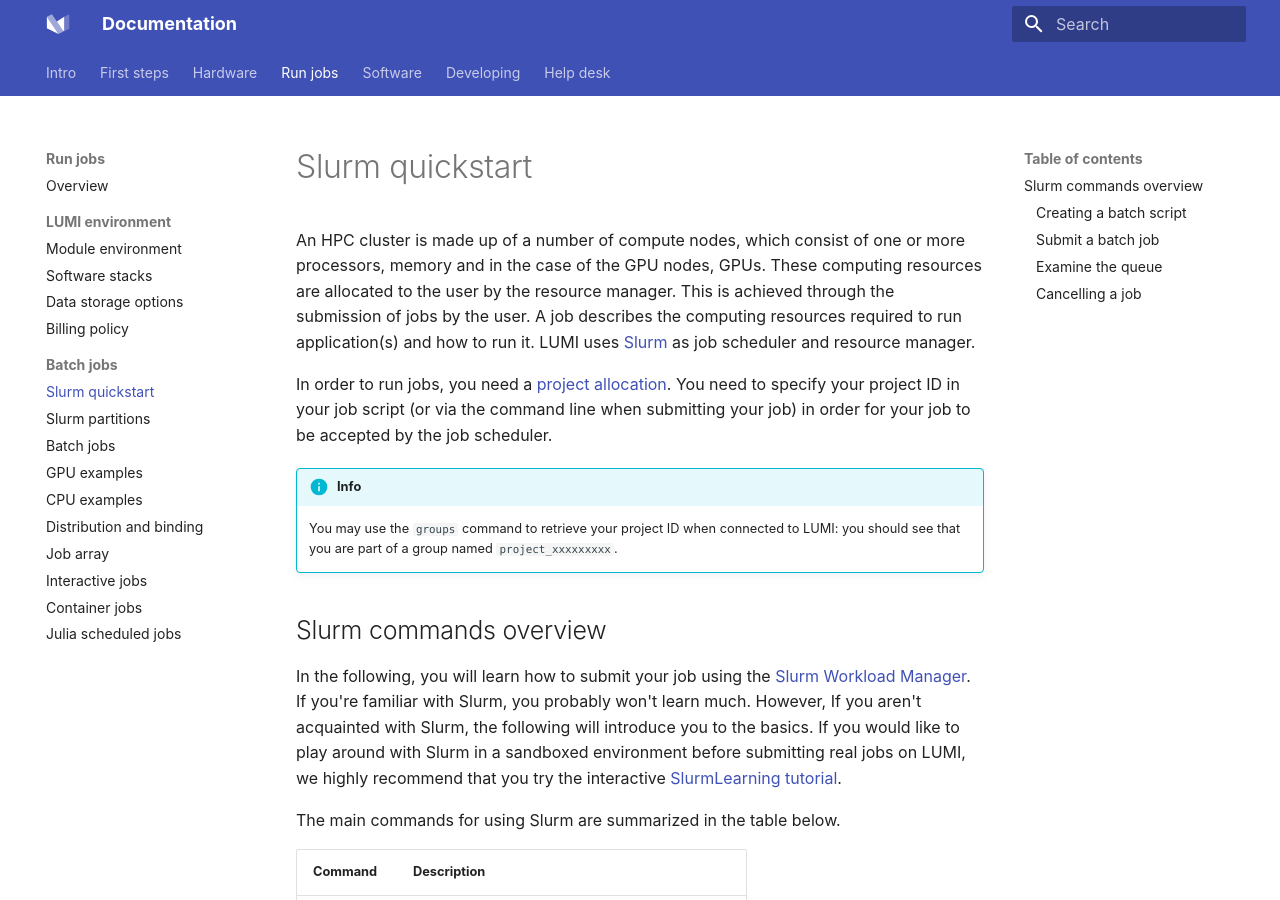
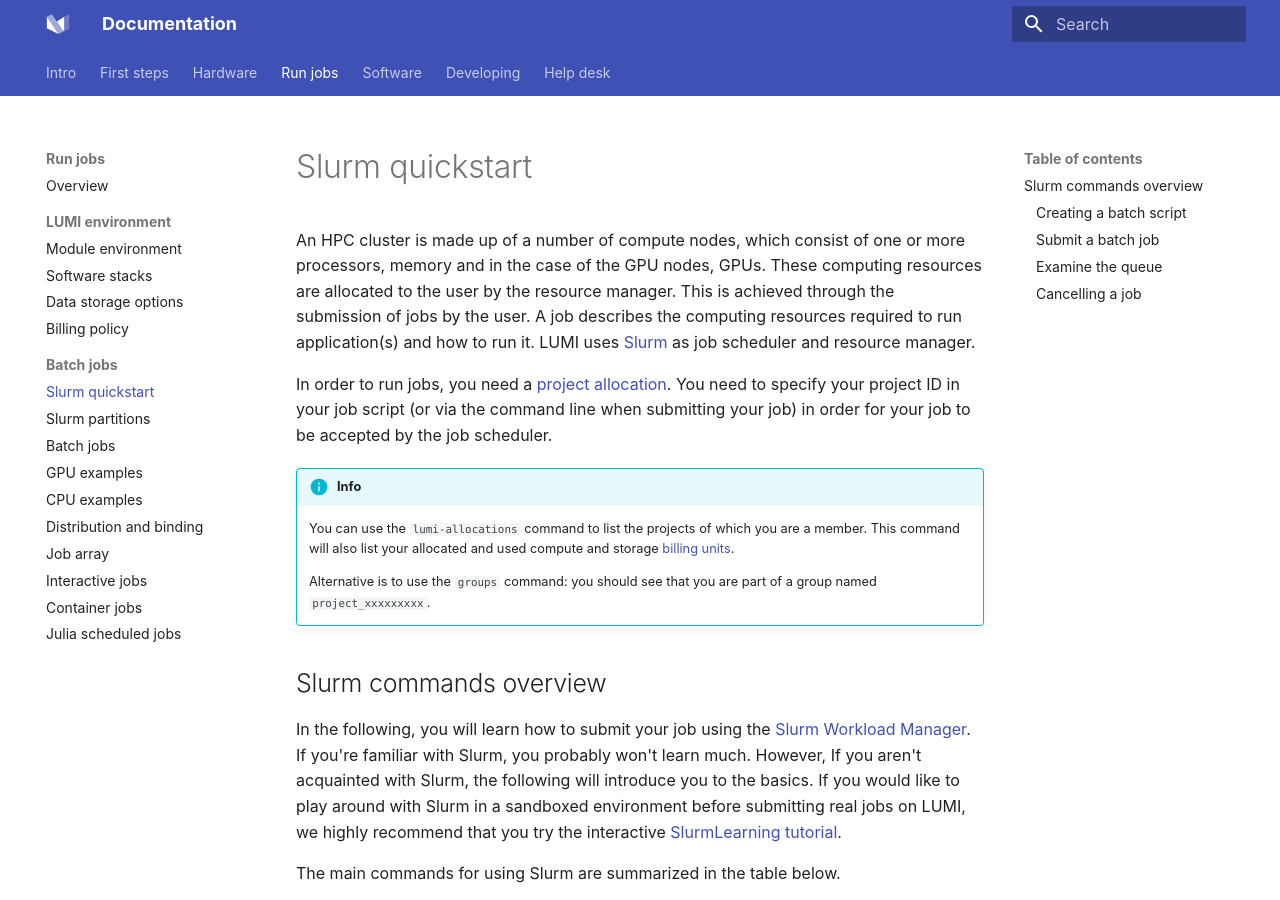
Before and after one commit to Lumi-supercomputer/lumi-userguide, an MkDocs documentation site: the page built from docs/runjobs/scheduled-jobs/slurm-quickstart.md, in a window 1280 px wide and 900 px high. Built offline with MkDocs 1.6.1 and Material for MkDocs 9.7.7, drawn with Linux system fonts in a browser that asks for light colours.

Commit message:
add lumi-allocations command

```diff
--- a/docs/runjobs/scheduled-jobs/slurm-quickstart.md
+++ b/docs/runjobs/scheduled-jobs/slurm-quickstart.md
@@ -3,6 +3,7 @@
 [partitions]: ../../runjobs/scheduled-jobs/partitions.md
 [batch-jobs]: ../../runjobs/scheduled-jobs/batch-job.md
 [accesslumi]: ../../firststeps/accessLUMI.md
+[billing]: ../../runjobs/lumi_env/billing.md
 
 # Slurm quickstart
 
@@ -19,9 +20,12 @@
 
 !!! info
 
-    You may use the `groups` command to retrieve your
-    project ID when connected to LUMI: you should see that you are part of a
-    group named `project_xxxxxxxxx`.
+    You can use the `lumi-allocations` command to list the projects of which you
+    are a member. This command will also list your allocated and used compute
+    and storage [billing units][billing].
+
+    Alternative is to use the `groups` command: you should see that you are
+    part of a group named `project_xxxxxxxxx`.
 
 ## Slurm commands overview
 
```
Also changed, not shown: docs/runjobs/lumi_env/billing.md (+14 -0 lines).
